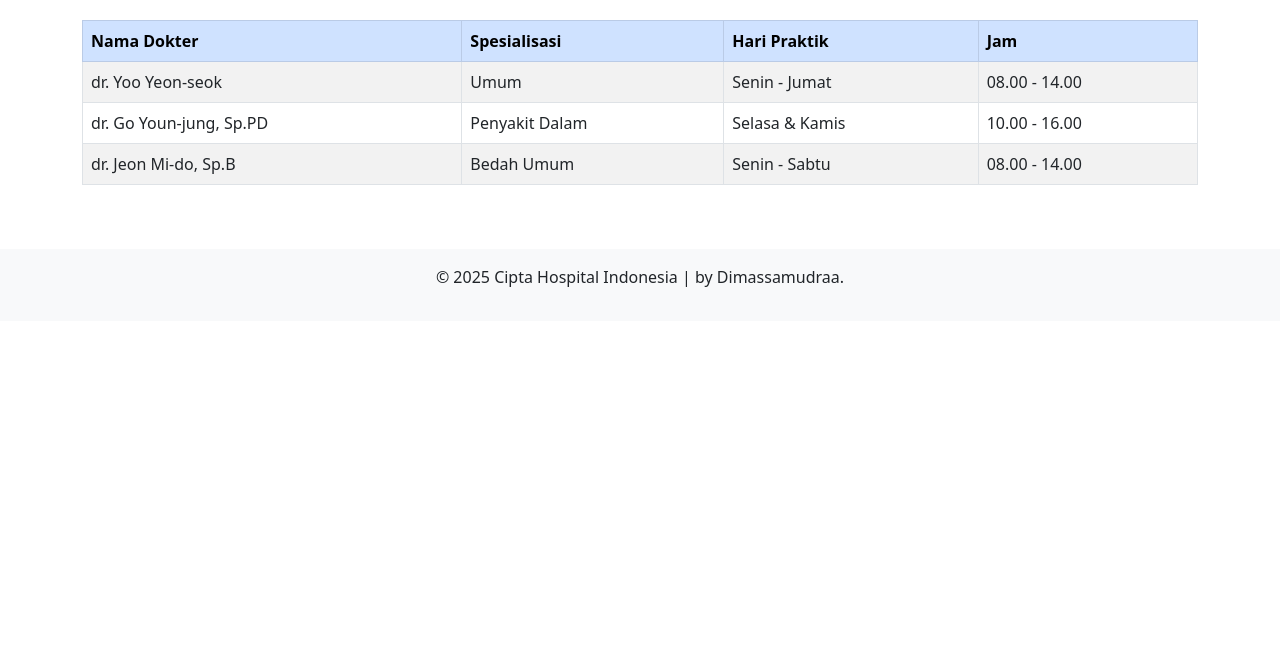
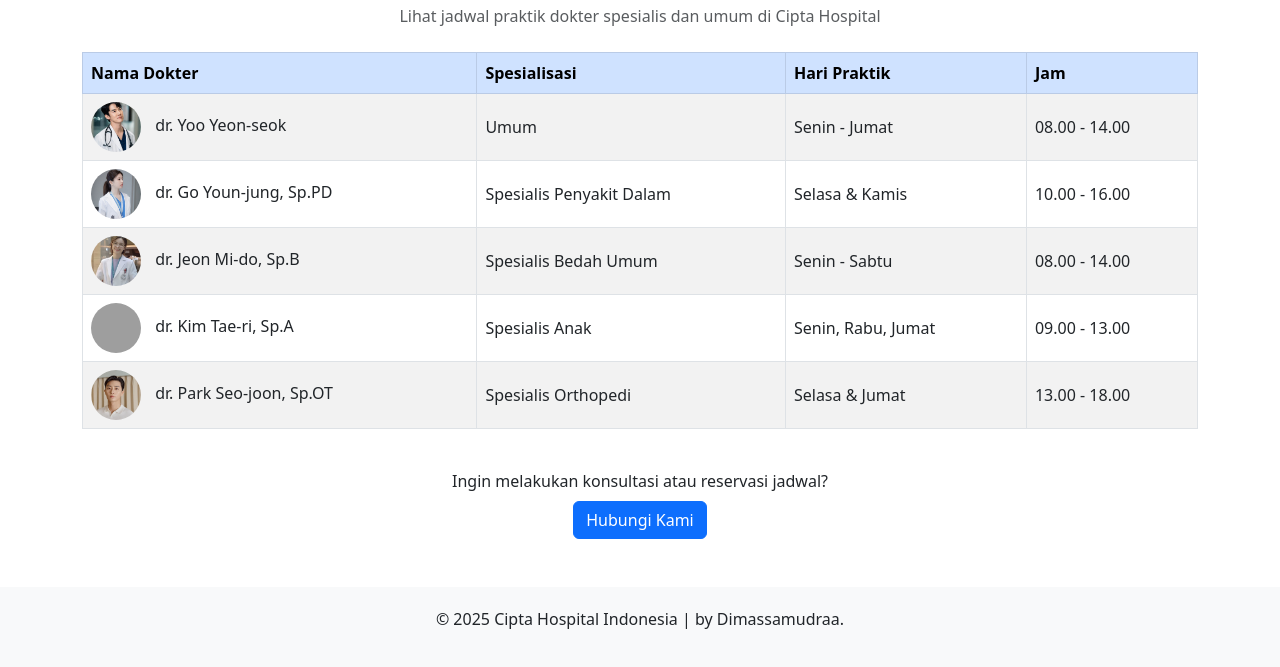
Before and after one commit to Dimsmdraa/hospital-website, a plain HTML site: page jadwal.html in a window 1280 px wide. Shown: the part 146-813 px from the top of the page. Drawn offline with nearby package versions, Linux system fonts and the light colour scheme; grey boxes are pictures that could not be loaded.

Commit message:
jadwal dokter

```diff
--- a/jadwal.html
+++ b/jadwal.html
@@ -5,6 +5,7 @@
   <meta name="viewport" content="width=device-width, initial-scale=1.0"/>
   <title>Jadwal Dokter - Cipta Hospital</title>
   <link href="https://cdn.jsdelivr.net/npm/bootstrap@5.3.0/dist/css/bootstrap.min.css" rel="stylesheet">
+  <link rel="stylesheet" href="https://cdn.jsdelivr.net/npm/animate.css@4.1.1/animate.min.css"/>
 
   <style>
     body.dark-mode {
@@ -27,10 +28,30 @@
       color: #f1f1f1 !important;
     }
 
+    /* Hover row highlight */
+    .table tbody tr:hover {
+      background-color: #f1f9ff;
+    }
+
+    /* Avatar image style */
+    .doctor-avatar {
+      width: 50px;
+      height: 50px;
+      object-fit: cover;
+      border-radius: 50%;
+      margin-right: 10px;
+    }
+
+    .footer {
+      background-color: #f8f9fa;
+      text-align: center;
+      padding: 20px;
+    }
   </style>
 </head>
 <body>
 
+<!-- Navbar -->
 <nav class="navbar navbar-expand-lg navbar-dark bg-primary">
   <div class="container">
     <a class="navbar-brand" href="index.html">Cipta Hospital</a>
@@ -47,10 +68,13 @@
   </div>
 </nav>
 
-<div class="container py-5">
-  <h2 class="text-center mb-4">Jadwal Dokter</h2>
+<!-- Jadwal Dokter -->
+<div class="container py-5 animate__animated animate__fadeIn">
+  <h2 class="text-center mb-2">Jadwal Dokter</h2>
+  <p class="text-center text-muted mb-4">Lihat jadwal praktik dokter spesialis dan umum di Cipta Hospital</p>
+
   <div class="table-responsive">
-    <table class="table table-bordered table-striped">
+    <table class="table table-bordered table-striped table-hover align-middle">
       <thead class="table-primary">
         <tr>
           <th>Nama Dokter</th>
@@ -61,32 +85,68 @@
       </thead>
       <tbody>
         <tr>
-          <td>dr. Yoo Yeon-seok</td>
+          <td>
+            <img src="img/dokter1.jpeg" class="doctor-avatar" alt="dr. Yoo Yeon-seok">
+            dr. Yoo Yeon-seok
+          </td>
           <td>Umum</td>
           <td>Senin - Jumat</td>
           <td>08.00 - 14.00</td>
         </tr>
         <tr>
-          <td>dr. Go Youn-jung, Sp.PD</td>
-          <td>Penyakit Dalam</td>
+          <td>
+            <img src="img/dokter2.jpeg" class="doctor-avatar" alt="dr. Go Youn-jung">
+            dr. Go Youn-jung, Sp.PD
+          </td>
+          <td>Spesialis Penyakit Dalam</td>
           <td>Selasa & Kamis</td>
           <td>10.00 - 16.00</td>
         </tr>
         <tr>
-          <td>dr. Jeon Mi-do, Sp.B</td>
-          <td>Bedah Umum</td>
+          <td>
+            <img src="img/dokter3.jpeg" class="doctor-avatar" alt="dr. Jeon Mi-do">
+            dr. Jeon Mi-do, Sp.B
+          </td>
+          <td>Spesialis Bedah Umum</td>
           <td>Senin - Sabtu</td>
           <td>08.00 - 14.00</td>
         </tr>
+        <tr>
+          <td>
+            <img src="img/dookter4.png" class="doctor-avatar" alt="dr. Kim Tae-ri">
+            dr. Kim Tae-ri, Sp.A
+          </td>
+          <td>Spesialis Anak</td>
+          <td>Senin, Rabu, Jumat</td>
+          <td>09.00 - 13.00</td>
+        </tr>
+        <tr>
+          <td>
+            <img src="img/dokter5.jpeg" class="doctor-avatar" alt="dr. Park Seo-joon">
+            dr. Park Seo-joon, Sp.OT
+          </td>
+          <td>Spesialis Orthopedi</td>
+          <td>Selasa & Jumat</td>
+          <td>13.00 - 18.00</td>
+        </tr>
+
       </tbody>
     </table>
   </div>
+
+  <!-- CTA -->
+  <div class="text-center mt-4">
+    <p class="mb-2">Ingin melakukan konsultasi atau reservasi jadwal?</p>
+    <a href="kontak.html" class="btn btn-primary">Hubungi Kami</a>
+  </div>
 </div>
 
-<footer class="bg-light text-center p-3">
+<!-- Footer -->
+<footer class="footer">
   <p>&copy; 2025 Cipta Hospital Indonesia | by Dimassamudraa.</p>
 </footer>
 
+<!-- Script Bootstrap + Dark Mode -->
 <script src="https://cdn.jsdelivr.net/npm/bootstrap@5.3.0/dist/js/bootstrap.bundle.min.js"></script>
 <script>
   const toggle = document.getElementById('darkToggle');
```
Also changed, not shown: img/dokter5.jpeg (added), 1 other file. Lines whose indentation alone changed are shown as unchanged.
